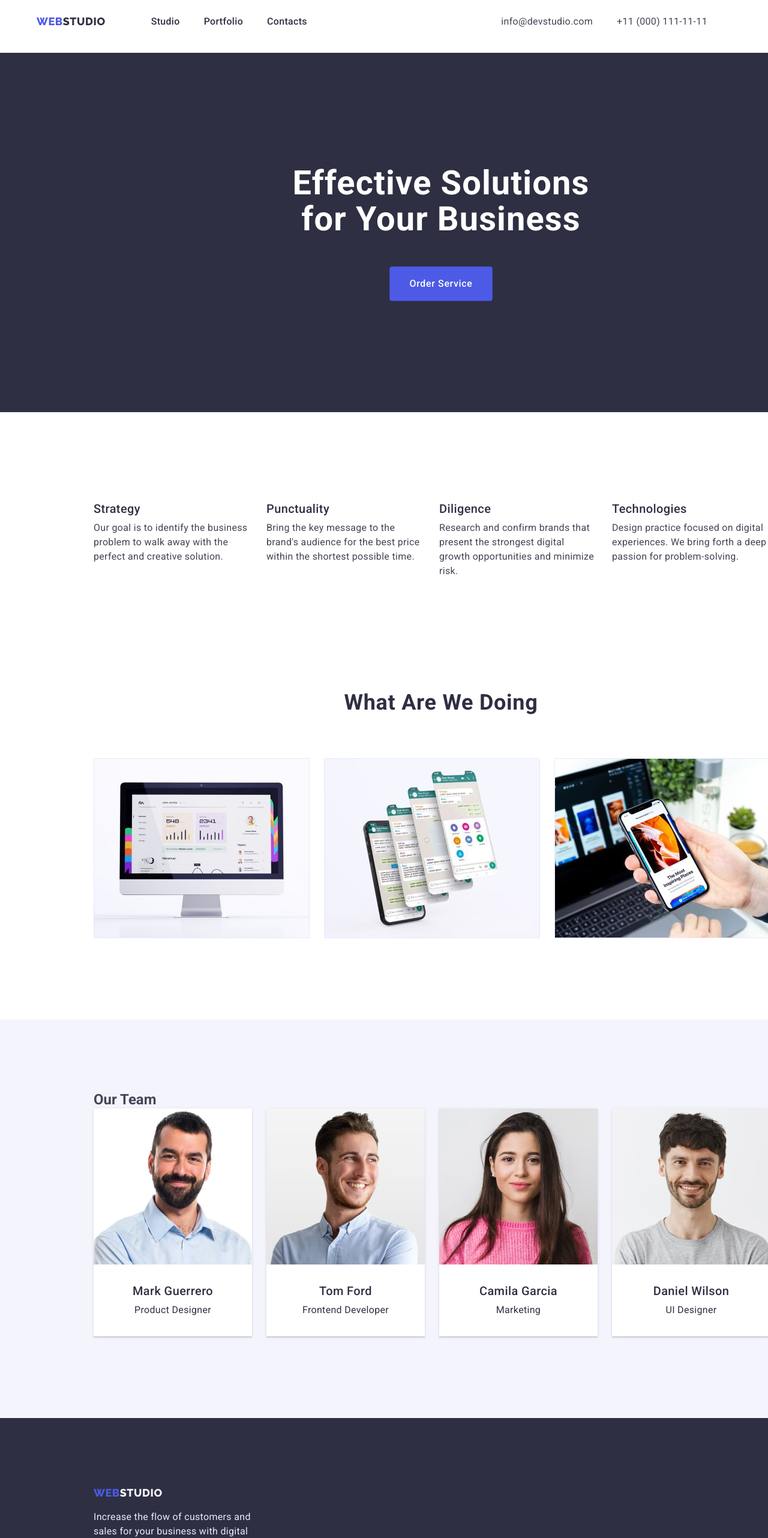
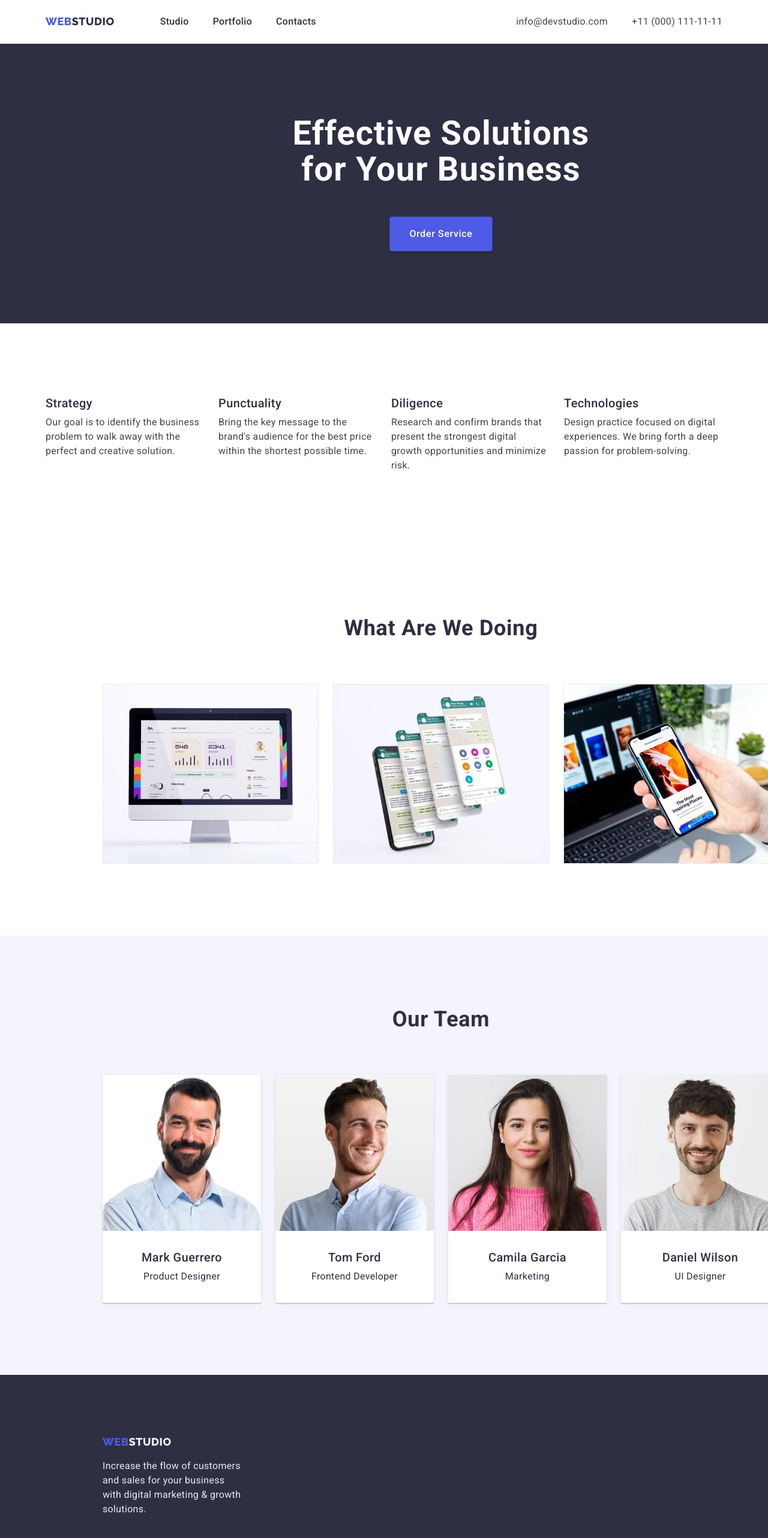
Before and after one commit to AntonAES/goit-markup-hw-03, a plain HTML site: page index.html in a window 1280 px wide. Shown: the top 2564 px of the page at 60% size. Drawn offline with nearby package versions, Linux system fonts and the light colour scheme.

Commit message:
виправлення помилок

```diff
--- a/css/styles.css
+++ b/css/styles.css
@@ -5,7 +5,7 @@
 ul {
     margin-top: 0;
     margin-right: 0;
-    padding: 0;
+    padding-left: 0;
 }
 
 img {
@@ -45,13 +45,13 @@ body {
     font-family: 'Roboto',
         sans-serif;
     color: #434455;
-    margin: 0;
-    position: relative;
 
    }
 
    .conteiner {
         width: 1158px;
+        padding-left: 15px;
+        padding-right: 15px;
         margin-left: auto;
         margin-right: auto;
 
@@ -64,25 +64,31 @@ body {
     padding-left: 156px;
    }
 
-.header-one-conteiner {
-    display: flex;
+   /* шапка */
+.header-top {
+    background:var(--fon-title);
+    border-bottom: 1px solid var(--color-header);
 }
 
 
-.header-top {
+.header-one-conteiner {
   display: flex;
+  align-items: center;
+
+}
+
+.heder-navigation .menu-link {
+    display: block;
     padding-top: 24px;
     padding-bottom: 24px;
-
 }
 
 .heder-navigation {
     display: flex;
+
 }
 
-.header-cont {
 
-}
 
 .logo {
     font-family: 'Raleway',
@@ -92,7 +98,10 @@ body {
         line-height: 1.33;
         letter-spacing: 0.03em;
         text-transform: uppercase;
+
         margin-right: 76px;
+        padding-top: 24px;
+        padding-bottom: 24px;
 
 
 }
@@ -111,14 +120,19 @@ body {
 
 .menu-list {
     display: flex;
+    margin-bottom: 0;
+    align-items: center;
+
 }
 
+.menu-list .menu-item + .menu-item {
+    margin-left: 40px;
+}
 
-
-.menu-item:not(:last-child) {
-    margin-right: 40px;
+.menu-item {
 
 }
+
 
 .menu-link {
 
@@ -127,6 +141,7 @@ body {
     line-height: 1.5;
     letter-spacing: 0.02em;
     color:var(--text-fon-color);
+    display: block;
 }
 
 .menu-link:hover,
@@ -139,31 +154,49 @@ body {
     color: var(--color-top);
     margin-left: auto;
 
+
+}
+
+
+
+
+
+.menu-list-address .menu-item-address + .menu-item-address {
+    margin-left: 40px;
 }
 
 .menu-list-address {
     display: flex;
+    align-items: center;
+    margin-bottom: 0;
+
 }
-
 
 
 .menu-item-address {
     font-size: 16px;
     line-height: 1.5;
     letter-spacing: 0.02em;
-    margin-right: 40px;
+    justify-content: end;
+
 }
 
 .address-mail {
-
     font-size: 16px;
     line-height: 1.5;
     letter-spacing: 0.02em;
     color: var(--color-top);
+
 }
 .address-mail:hover,
 .address-mail:focus {
     color: var(--navy-color);
+}
+
+.menu-address .address-mail {
+    display: block;
+    padding-top: 24px;
+    padding-bottom: 24px;
 }
 
 .address-tel {
@@ -173,27 +206,29 @@ body {
     letter-spacing: 0.02em;
     color: var(--color-top);}
 
+.menu-address .address-tel {
+    display: block;
+    padding-top: 24px;
+    padding-bottom: 24px;
+}
+
 .address-tel:hover,
 .address-tel:focus {
     color: var(--navy-color);
         }
-
+/* section 1 */
         .hero {background: var(--text-fon-color);
             max-height: 600px;
-            padding-top: 188px;
-            padding-bottom: 188px;
             border-bottom: 1px solid var(--color-header);
-
+            text-align: center;
         }
 
         .title-hero {
             font-size: 56px;
             line-height: 1.07;
-            text-align: center;
             letter-spacing: 0.02em;
             color:var(--fon-title);
             max-width: 496px;
-            max-height: 120px;
             margin-left: auto;
             margin-right: auto;
 
@@ -213,36 +248,33 @@ body {
             background:var(--color-logo);
             padding: 16px 32px;
             margin-top: 48px;
-            margin-left: auto;
-            margin-right: auto;
-            display: flex;
-            flex-direction: row;
-            align-items: flex-start;
             gap:10px;
             border-radius: 4px;
             border: 1px solid var(--navy-color);
+            box-shadow: 0px 4px 4px rgba(0, 0, 0, 0.15);
         }
+
+
         .hero-btn:hover,
         .hero-btn:focus {
-            background: var(--navy-color);
+            background-color: var(--navy-color);
         }
 
     /* section 2     */
 
 .section-two {
-    width: 1128px;
-    height: 104px;
-    margin: 120px 156px;
-
-
+    padding-top: 120px;
+    padding-bottom: 120px;
 
 }
+
 .strategy-title{
-    visibility: hidden;
+  display: none;
 }
 .menu-list-strategy {
     display: flex;
     column-gap: 24px;
+    margin-bottom: 0;
 }
 
 
@@ -274,9 +306,7 @@ body {
 
 }
 
-.three-doing-div {
-    width: 1128px;
-}
+
 
 .section-title {
         font-size: 36px;
@@ -293,10 +323,14 @@ body {
 
 .menu-list-doing {
     display: flex;
+    flex-wrap: wrap;
     column-gap: 24px;
+    margin-bottom: 0;
 }
 
-.menu-item-doing {}
+.menu-item-doing {
+    flex-basis: calc((100% - 48px) / 3);
+}
 
 /* section 4 */
 
@@ -312,6 +346,7 @@ body {
     display: flex;
     flex-wrap: wrap;
     column-gap: 24px;
+    margin-bottom: 0;
 }
 
 .secondary-title-team {
@@ -321,7 +356,6 @@ body {
     letter-spacing: 0.02em;
     text-transform: capitalize;
     color: var(--text-fon-color);
-    height: 40px;
     margin-right: auto;
     margin-left: auto;
     margin-bottom: 72px;
@@ -339,14 +373,14 @@ body {
     flex-direction: column;
     justify-content: center;
     align-items: center;
-    border:1px;
-    border-radius: 0px 0px 4px 4px;
+
 }
 
 .menu-item-team {
     background-color: var(--fon-title);
     box-shadow: 0px 1px 6px rgba(46, 47, 66, 0.08), 0px 1px 1px rgba(46, 47, 66, 0.16), 0px 2px 1px rgba(46, 47, 66, 0.08);
 
+    flex-basis: calc((100% - 72px) / 4);
 }
 
 .card {
@@ -354,11 +388,13 @@ body {
     box-shadow: 0px 1px 6px rgba(46, 47, 66, 0.08), 0px 1px 1px rgba(46, 47, 66, 0.16), 0px 2px 1px rgba(46, 47, 66, 0.08);
     border-radius: 0px 0px 4px 4px;
     color: var(--text-fon-color);
+
 }
 
 .photo {
     mix-blend-mode: normal;
    ;
+
 }
 
 .photo-name {
@@ -388,16 +424,28 @@ body {
 
 .footer-top {
     background:var(--text-fon-color);
-    height: 310px;
-    padding-top: 113px;
-    padding-bottom: 87px;
-    padding-right: 1020px;
+    padding-top: 100px;
+    padding-bottom: 100px;
+}
+
+
+.logo-f {
+    font-family: 'Raleway',
+        sans-serif;
+    font-weight: 800;
+    font-size: 18px;
+    line-height: 1.33;
+    letter-spacing: 0.03em;
+    text-transform: uppercase;
+    margin-bottom: 16px;
+
 
 }
+.footer-logo {
+    display: block;
+    margin-left: 0;
+    width: 264px;
 
-.footer-logo {
-    width: 264px;
-    height: 110px;
 }
 
 .footer-text {
@@ -406,6 +454,7 @@ body {
         letter-spacing: 0.02em;
         color: var(--color-header);
         margin-top: 16px;
+
 }
 
 /* portfolio */
@@ -413,6 +462,7 @@ body {
 .card-prof {
     background-color: var(--fon-title);
     color: var(--text-fon-color);
+
 }
 
 
@@ -424,7 +474,6 @@ body {
 .menu-list-btn {
     display: flex;
     margin-bottom: 72px;
-    align-items: center;
     justify-content: center;
     column-gap: 24px;
 }
@@ -432,8 +481,7 @@ body {
 
 
 .menu-item-btn {
-  border: 1px solid var(--color-header);
-  border-radius: 4px;
+
 
 }
 
@@ -459,15 +507,23 @@ body {
         border-radius: 4px;
 
 
+
 }
 .text-btn:hover,
 .text-btn:focus {
     background: var(--navy-color);
     color: var(--fon-title);
+    box-shadow: 0px 3px 1px rgba(0, 0, 0, 0.1), 0px 2px 1px rgba(0, 0, 0, 0.08), 0px 2px 2px rgba(0, 0, 0, 0.12);
 }
 
 .strategy-title {
-    visibility: hidden;
+   display: none;
+}
+
+.menu-item-team-port {
+    flex-basis: calc((100% - 48px) / 3);
+
+    background:var(--fon-title);
 }
 
 .photo-name-port {
@@ -486,6 +542,7 @@ body {
     padding-left: 15px;
     background: var(--fon-title);
     border: 1px solid var(--color-header);
+    border-top: 0;
 }
 
 
--- a/index.html
+++ b/index.html
@@ -21,7 +21,6 @@
     <!-- шапка сторінки  -->
     <header class="header-top">
       <div class="conteiner header-one-conteiner">
-        <div class="header-cont">
         <nav class="heder-navigation">
           <a class="logo logo-light-theme link" href="./index.html"
             ><span class="logotipe">web</span>Studio</a
@@ -38,7 +37,6 @@
             </li>
           </ul>
         </nav>
-        </div>
         <address class="menu-address">
           <ul class="menu-list-address list">
             <li class="menu-item-address">
@@ -106,21 +104,12 @@
       <section class="section-service section">
         <div class="conteiner">
           <h2 class="section-title">What are we doing</h2>
-          <div class="three-doing-div">
           <ul class="menu-list-doing list">
             <li class="menu-item-doing">
-                <img
-                  src="./images/hw-1/monitor.jpg"
-                  alt="monitor"
-                  width="360"
-                />
+              <img src="./images/hw-1/monitor.jpg" alt="monitor" width="360" />
             </li>
             <li class="menu-item-doing">
-                <img
-                  src="./images/hw-1/telefon.jpg"
-                  alt="smartfon"
-                  width="360"
-                />
+              <img src="./images/hw-1/telefon.jpg" alt="smartfon" width="360" />
             </li>
             <li class="menu-item-doing">
               <img
@@ -131,12 +120,11 @@
             </li>
           </ul>
         </div>
-        </div>
       </section>
       <!-- секция4 -->
       <section class="section-team section">
         <div class="conteiner">
-          <h2 class="section-title-team">Our Team</h2>
+          <h2 class="secondary-title-team">Our Team</h2>
           <div class="team-div-content">
             <ul class="menu-list-team list">
               <li class="menu-item-team">
@@ -207,7 +195,7 @@
     </main>
     <footer class="footer-top section">
       <div class="conteiner footer-logo">
-        <a class="logo logo-dark-theme link" href="./index.html"
+        <a class="logo-f logo-dark-theme link" href="./index.html"
           ><span class="logotipe">web</span>Studio</a
         >
         <p class="footer-text">
```
Also changed, not shown: portfolio.html (+11 -13 lines). Lines whose indentation alone changed are shown as unchanged.
